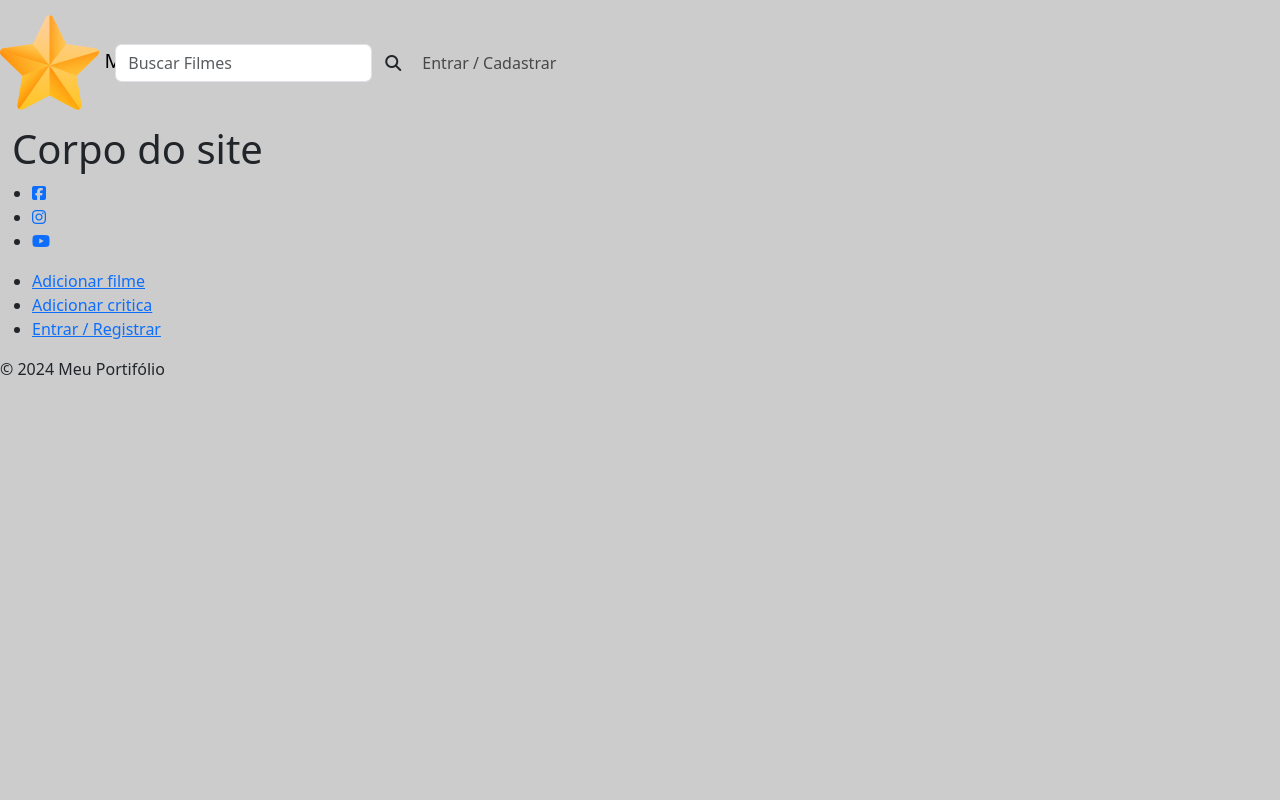
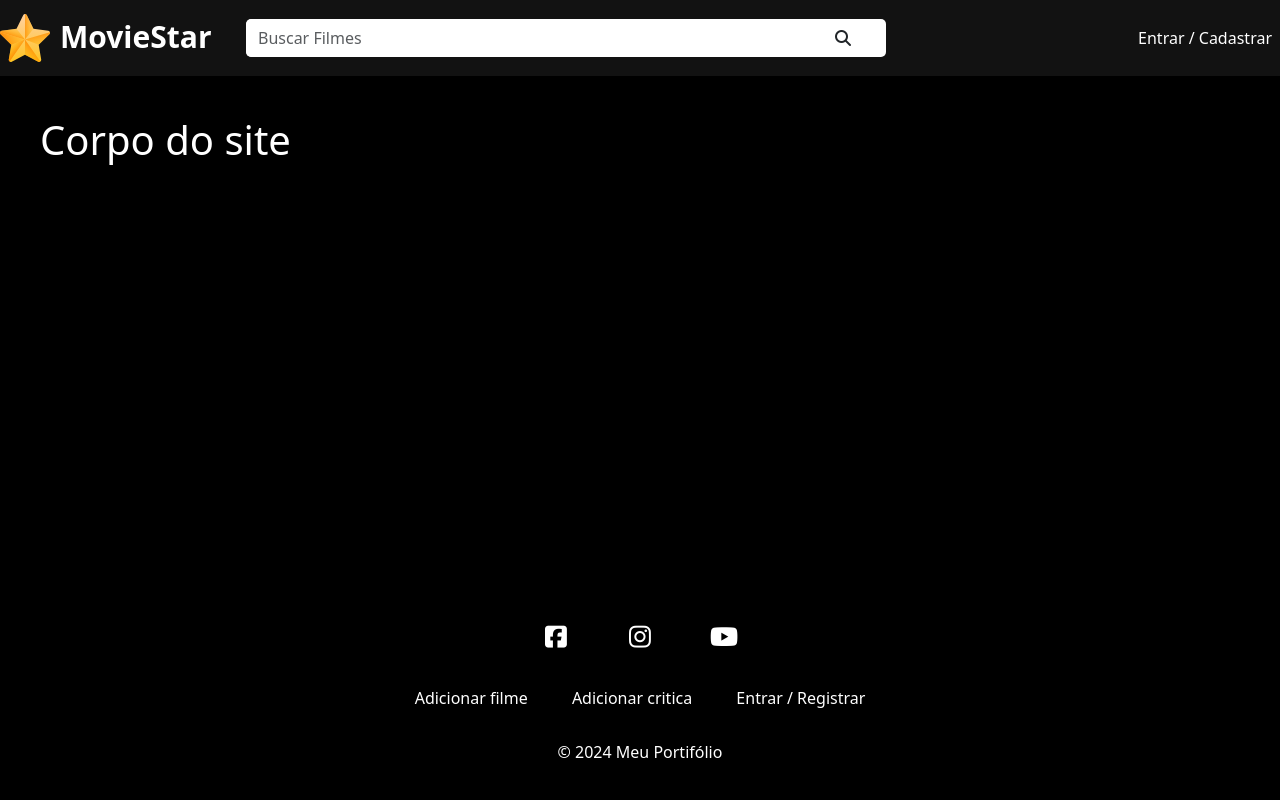
Before and after one commit to Marcosranselmo/moviestar, a PHP site: page / in a window 1280 px wide. Run offline with PHP 8.4, Linux system fonts and the light colour scheme.

Commit message:
css-do-cabecalho-e-rodape

```diff
--- a/css/styles.css
+++ b/css/styles.css
@@ -1,3 +1,116 @@
-body {
-    background-color: #ccc;
+/* Navbar */
+.navbar-brand {
+    position: relative;
 }
+
+#logo {
+    width: 50px;
+}
+
+#moviestar-title {
+    color: #fff;
+    position: absolute;
+    bottom: 9px;
+    margin-left: 5px;
+    font-size: 30px;
+    left: 55px;
+    font-weight: bold;
+}
+
+#main-navbar {
+    background-color: #121212;
+}
+
+#search-form {
+    display: flex;
+    margin: 0 auto;
+    background-color: #fff;
+    border-radius: 5px;
+    width: 50%;
+    margin-left: 180px;
+}
+
+#search-form .form-control {
+    border: none;
+    width: 90%;
+    box-shadow: none;
+}
+
+#navbar {
+    min-width: 30%;
+}
+
+.navbar-nav {
+    justify-content: flex-end;
+    width: 100%;
+}
+
+.navbar-nav .nav-item .nav-link {
+    color: #fff;
+    transition: .5s;
+}
+
+.navbar-nav .nav-item .nav-link:hover {
+    color: #999;
+    transition: .5s;
+}
+
+.bold {
+    font-weight: bold;
+}
+
+/* Home */
+#main-container {
+    background-color: #000;
+    color: #fff;
+    min-height: 65vh;
+    padding: 40px;
+}
+
+/* Footer */
+#footer {
+    background-color: #000;
+    color: #fff;
+    text-align: center;
+    margin: 0;
+    padding: 20px;
+}
+
+#social-container ul,
+#footer-links-container ul {
+    list-style-type: none;
+    padding: 0;
+}
+
+#social-container li,
+#footer-links-container li {
+    display: inline-block;
+    margin: 0 20px;
+}
+
+#social-container li {
+    height: 40px;
+    width: 40px;
+    border-radius: 100%;
+    transition: .5s;
+    line-height: 3;
+}
+
+#social-container li:hover {
+    background-color: #333;
+}
+
+#social-container a,
+#footer-links-container a {
+    text-decoration: none;
+    color: #fff;
+    transition: .5s;
+}
+
+#social-container li i {
+    font-size: 25px;
+}
+
+#footer-links-container {
+    margin: 30px 0;
+}
--- a/index.php
+++ b/index.php
@@ -17,7 +17,7 @@
     <!-- Font Awesome -->
     <link rel="stylesheet" href="https://cdnjs.cloudflare.com/ajax/libs/font-awesome/6.5.1/css/all.min.css" integrity="sha512-DTOQO9RWCH3ppGqcWaEA1BIZOC6xxalwEsw9c2QQeAIftl+Vegovlnee1c9QX4TctnWMn13TZye+giMm8e2LwA==" crossorigin="anonymous" referrerpolicy="no-referrer" />
     <!-- CSS do projeto -->
-    <link rel="stylesheet" href="<?= $BASE_URL ?>css/styles.css">
+    <link rel="stylesheet" href="<?= $BASE_URL ?>/css/styles.css">
 </head>
 <body>
     <header>
@@ -34,13 +34,10 @@
             <form action="" method="GET" id="search-form" class="form-inline my-2 my-lg-0">
                 <input type="text" name="q" id="search" class="form-control mr-sm-2" type="search"
                 placeholder="Buscar Filmes" aria-label="Search">
-                <!-- <button class="btn my-2 my-sm-0" type="submit">
-                    <i class="fas fa-search"></i>
-                </button> -->
-            </form>
-            <button class="btn my-2 my-sm-0" type="submit">
+                <button class="btn my-2 my-sm-0" type="submit">
                     <i class="fas fa-search"></i>
                 </button>
+            </form>
             <div class="collapse navbar-collapse" id="navbar">
                 <ul class="navbar-nav">
                     <li class="nav-item">
@@ -54,7 +51,7 @@
         <h1>Corpo do site</h1>
     </div>
     <footer id="footer">
-        <div class="social-container">
+        <div id="social-container">
             <ul>
                 <li>
                     <a href="#"><i class="fab fa-facebook-square"></i></a>
```
